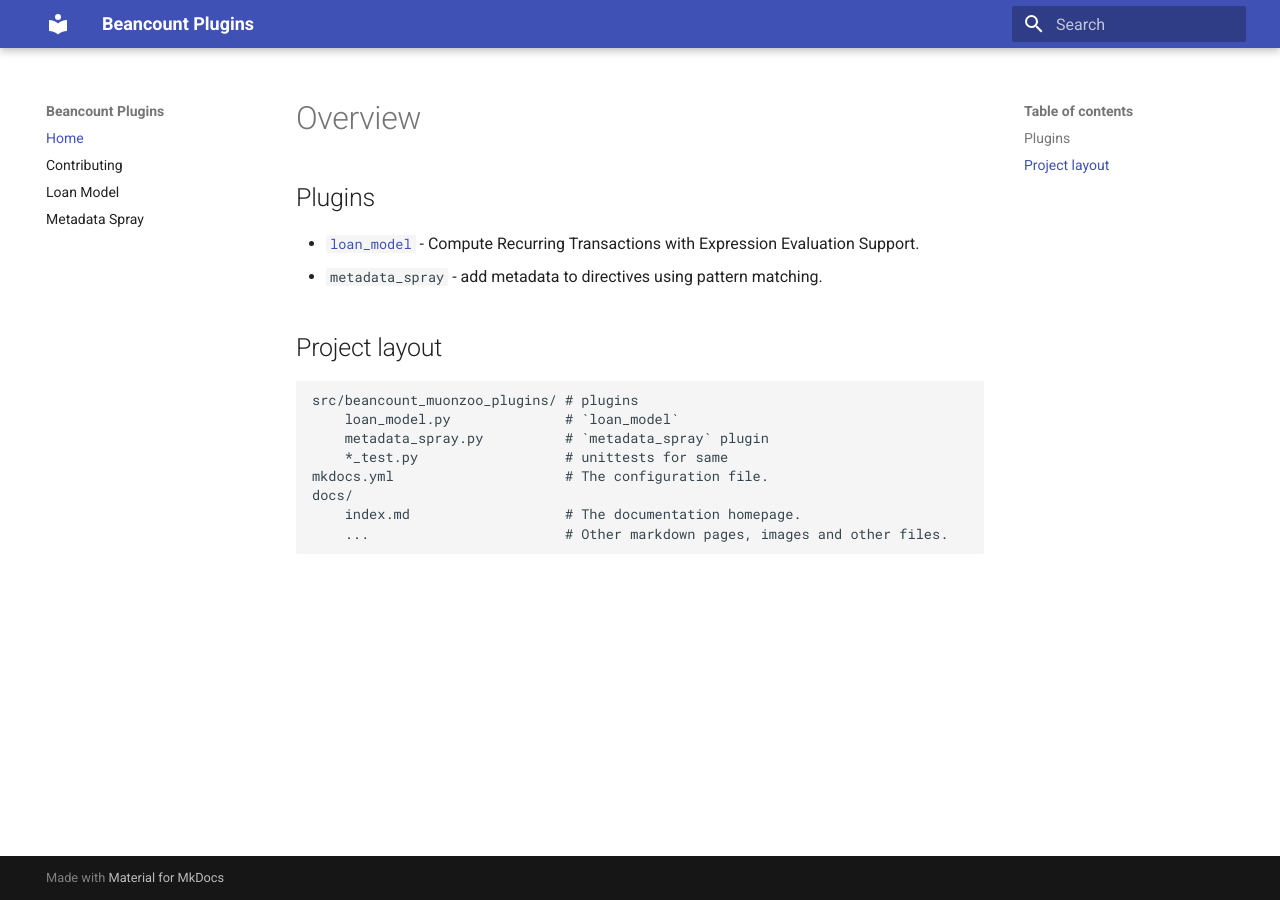
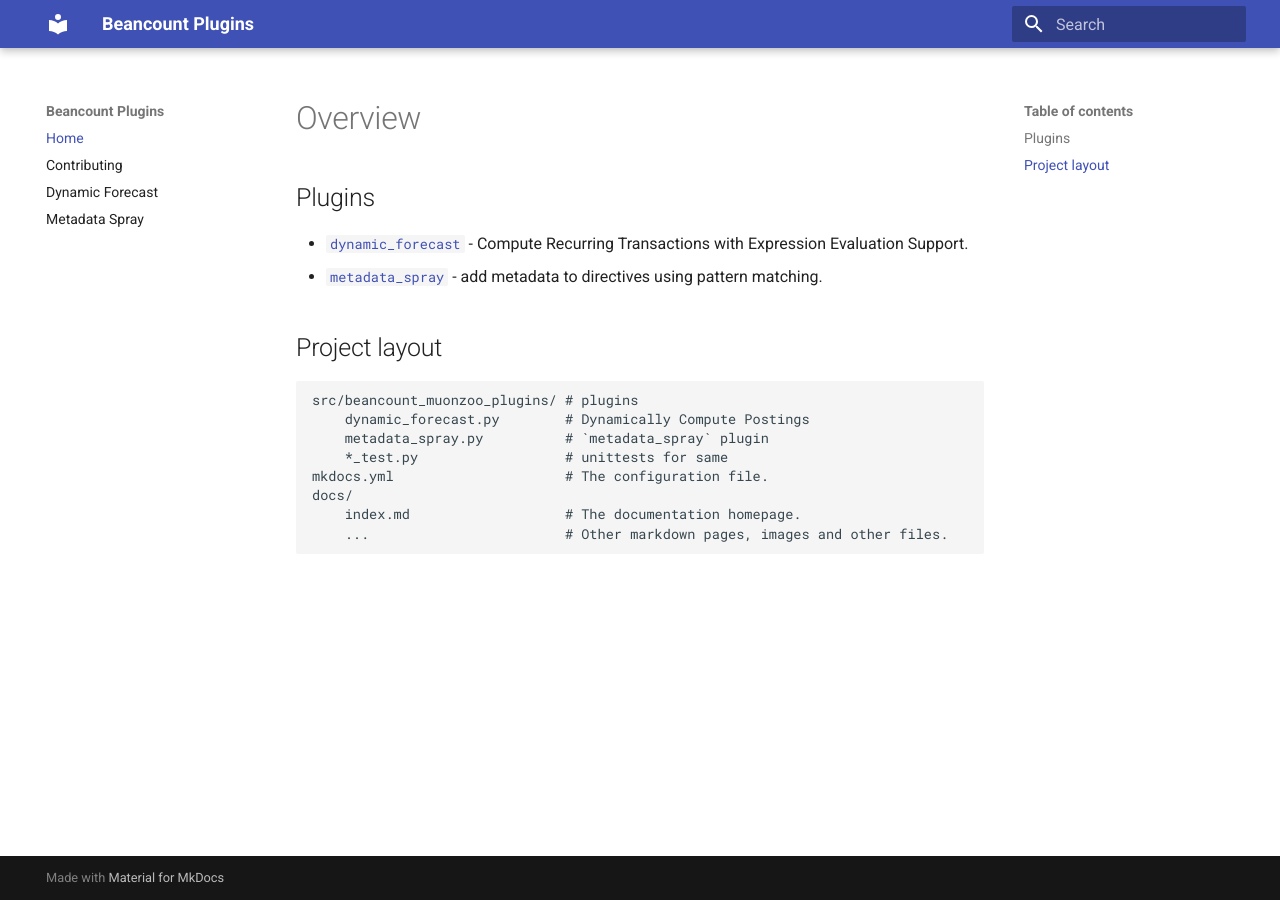
Before and after one commit to muonzoo/beancount_muonzoo_plugins, an MkDocs documentation site: the page built from docs/index.md, in a window 1280 px wide. Built offline with MkDocs 1.6.1 and Material for MkDocs 9.7.7, drawn with Linux system fonts in a browser that asks for light colours.

Commit message:
update names and docs

```diff
--- a/docs/index.md
+++ b/docs/index.md
@@ -2,13 +2,13 @@
 
 ## Plugins
 
-* [`loan_model`](loan_model.md) - Compute Recurring Transactions with Expression Evaluation Support.
-* `metadata_spray` - add metadata to directives using pattern matching.
+* [`dynamic_forecast`](dynamic_forecast.md) - Compute Recurring Transactions with Expression Evaluation Support.
+* [`metadata_spray`](metadata_spray.md) - add metadata to directives using pattern matching.
 
 ## Project layout
 
     src/beancount_muonzoo_plugins/ # plugins
-        loan_model.py              # `loan_model`
+        dynamic_forecast.py        # Dynamically Compute Postings
         metadata_spray.py          # `metadata_spray` plugin
         *_test.py                  # unittests for same
     mkdocs.yml                     # The configuration file.
--- a/mkdocs.yml
+++ b/mkdocs.yml
@@ -3,7 +3,7 @@ site_name: Beancount Plugins
 nav:
   - Home: index.md
   - Contributing: contributing.md
-  - Loan Model: loan_model.md
+  - Dynamic Forecast: dynamic_forecast.md
   - Metadata Spray: metadata_spray.md
 
 theme:
```
Also changed, not shown: docs/dynamic_forecast.md (+7 -3 lines).
